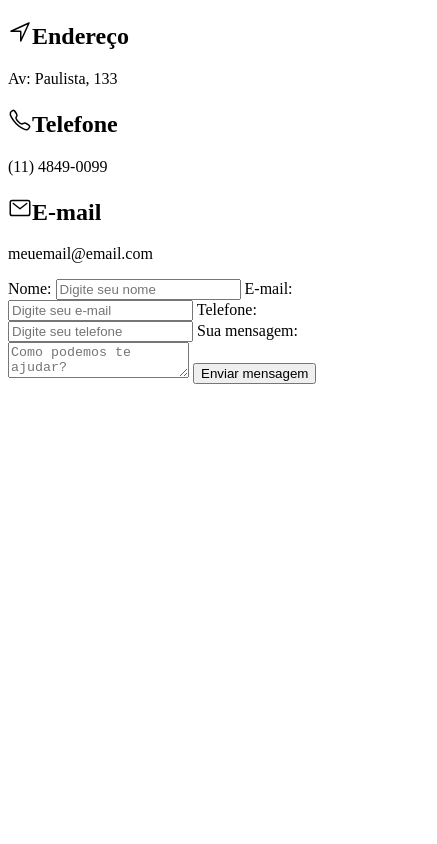
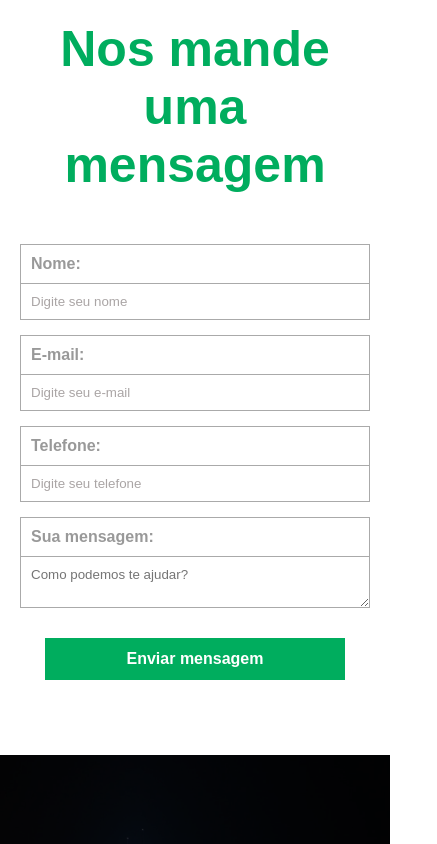
Before and after one commit to Auggustto/Project_HTML_CSS, a plain HTML site: page index.html in a window 390 px wide. Shown: the top 844 px of the page, 437 px wide, since content can reach past the window. Drawn offline with nearby package versions, Linux system fonts and the light colour scheme.

Commit message:
Projeto finalizado

```diff
--- a/css/styles.css
+++ b/css/styles.css
@@ -1,3 +1,177 @@
-h1 {
-    color:aqua;
+/* GERAL */
+
+/* Resetando as configurações que já vem do navegador */
+* {
+    margin: 0;
+    padding: 0;
+    font-family: Arial;
+    box-sizing: border-box;
 }
+
+/* CONTAINERS */
+
+#main-container {
+    display: flex;
+    flex-direction: row;
+    height: 100vh;
+}
+
+#address-container,
+#form-container {
+    flex: 1 1 0;
+    text-align: left;
+    text-align: center;
+}
+
+/* ADDRRESS CONTAINER*/
+
+#address-container {
+    background-image: url("./../img/project_bg.jpg");
+    background-size: cover;
+    background-position-x: -130px;
+    color: blanchedalmond;
+    position: relative;
+}
+
+.fade {
+    width: 100%;
+    height: 100%;
+    background: black;
+    opacity: .7;
+}
+
+#address-content {
+    position: absolute;
+    top: 25vh;
+    left: 35%;
+    width: 300px;
+}
+
+#address-content h2 {
+    color: #00AD5E;
+    margin-bottom: 10px;
+    position: relative;
+    padding-left: 10px;
+}
+
+#address-content ion-icon {
+    position: absolute;
+    top: 2px;
+    left: 0;
+}
+
+#address-content p {
+    font-weight: bold;
+    margin-bottom: 50px;
+}
+
+/* FORM CONTAINER */
+
+#form-container {
+    padding-top: 60px;
+    text-align: center;
+}
+
+#form-container h2 {
+    color: #00AD5E;
+    margin-bottom: 50px;
+    font-size: 50px;
+}
+
+#contact-form {
+    width: 500px;
+    margin-left: auto;
+    margin-right: auto;
+    text-align: left;
+}
+
+#contact-form input,
+#contact-form label,
+#contact-form textarea {
+    display: block;
+    padding: 10px;
+    border: 1px solid #EEE;
+    width: 100%;
+    color: #AAA;
+}
+
+#contact-form label {
+    color: #999;
+    font-weight: bold;
+    border-bottom: none;
+}
+
+#contact-form input {
+    margin-bottom: 15px;
+}
+
+#contact-form input::placeholder,
+#contact-form input textarea::placeholder {
+    color: #aaa5a5;
+}
+
+#contact-form input[type="submit"] {
+    background-color: #00AD5E;
+    color: #fff;
+    font-size: 16px;
+    font-weight: bold;
+    cursor: pointer;
+    width: 300px;
+    margin: 30px auto;
+    border: 2px solid transparent;
+    transition: .5s;
+}
+
+#contact-form input[type="submit"]:hover {
+    border-color: #00AD5E;
+    color: #00AD5E;
+    background-color: #fff;
+}
+
+/* AJUSTANDO O RWSPONSIVO PARA MOBILE */
+
+@media(max-width: 450px) {
+
+    #main-container {
+        height: 100%;
+        flex-wrap: wrap;
+    }
+
+    #form-container,
+    #address-container {
+        flex: 1 1 100%;
+    }
+
+    #form-container {
+        order: -1;
+        padding: 20px;
+    }
+
+    #form-container {
+        margin-bottom: 25px;
+    }
+
+    #contact-form {
+        width: 100%;
+    }
+
+    #contact-form input,
+    #contact-form label,
+    #contact-form textarea {
+        border-color: #AAA;
+    }
+
+    #address-container {
+        background-position: 0;
+        height: 500px;
+    }
+
+    .fade{
+        opacity: .8;
+    }
+
+    #aaddress-content{
+        top:25%;
+        left: 25%;
+    }
+}
--- a/index.html
+++ b/index.html
@@ -9,21 +9,22 @@
 </head>
 
 <body>
-    <div class="main-container">
+    <div id="main-container">
         <!-- Informações de endereço -->
-        <div class="address-container">
+        <div id="address-container">
             <div class="fade"></div>
-            <div class="id address-content"></div>
+            <div id="address-content">
                 <h2><ion-icon name="navigate-outline"></ion-icon>Endereço</h2>
                 <p>Av: Paulista, 133</p>
                 <h2><ion-icon name="call-outline"></ion-icon>Telefone</h2>
                 <p>(11) 4849-0099</p>
                 <h2><ion-icon name="mail-outline"></ion-icon>E-mail</h2>
                 <p>meuemail@email.com</p>
-
+            </div>
         </div>
         <!-- Informações de contatos -->
-        <div class="form-container">
+        <div id="form-container">
+            <h2>Nos mande uma mensagem</h2>
             <form id="contact-form">
                 <label for="name">Nome:</label>
                 <input type="text" name="nome" placeholder="Digite seu nome">
```
Lines whose indentation alone changed are shown as unchanged.
